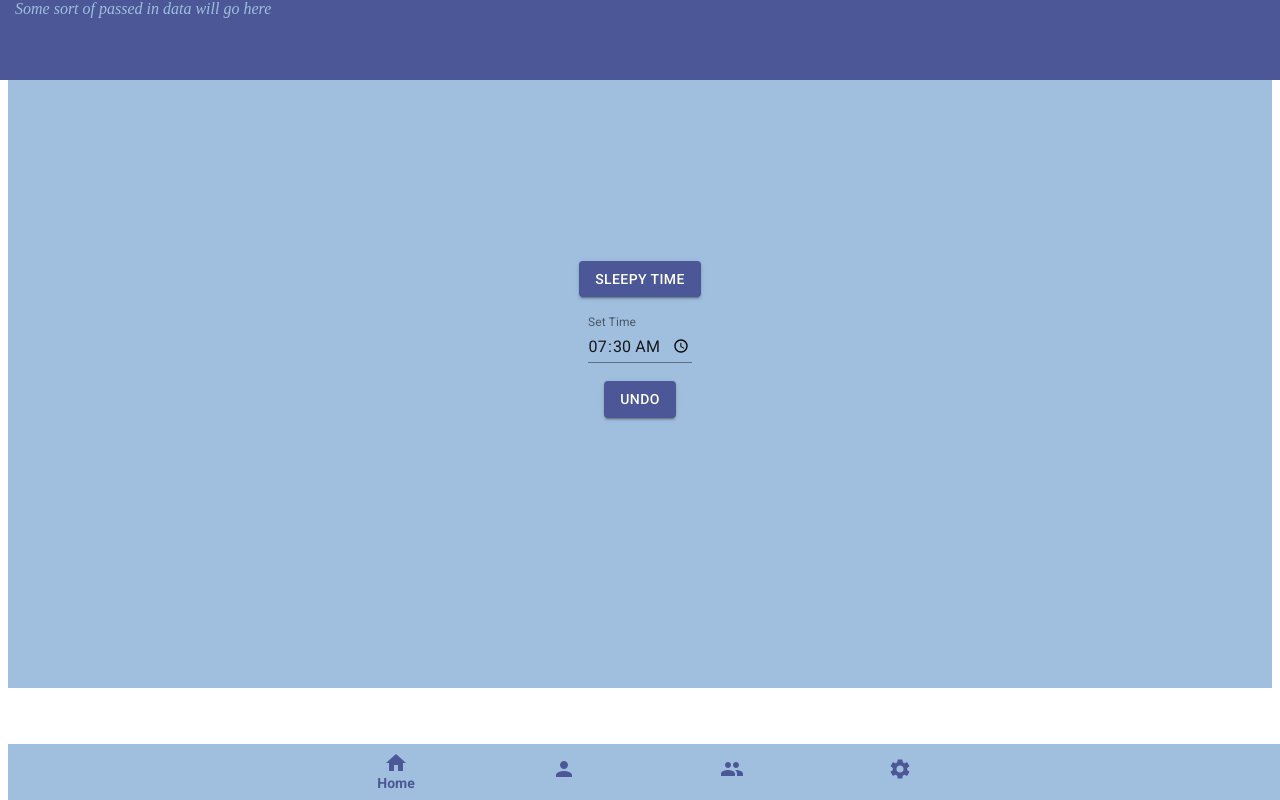
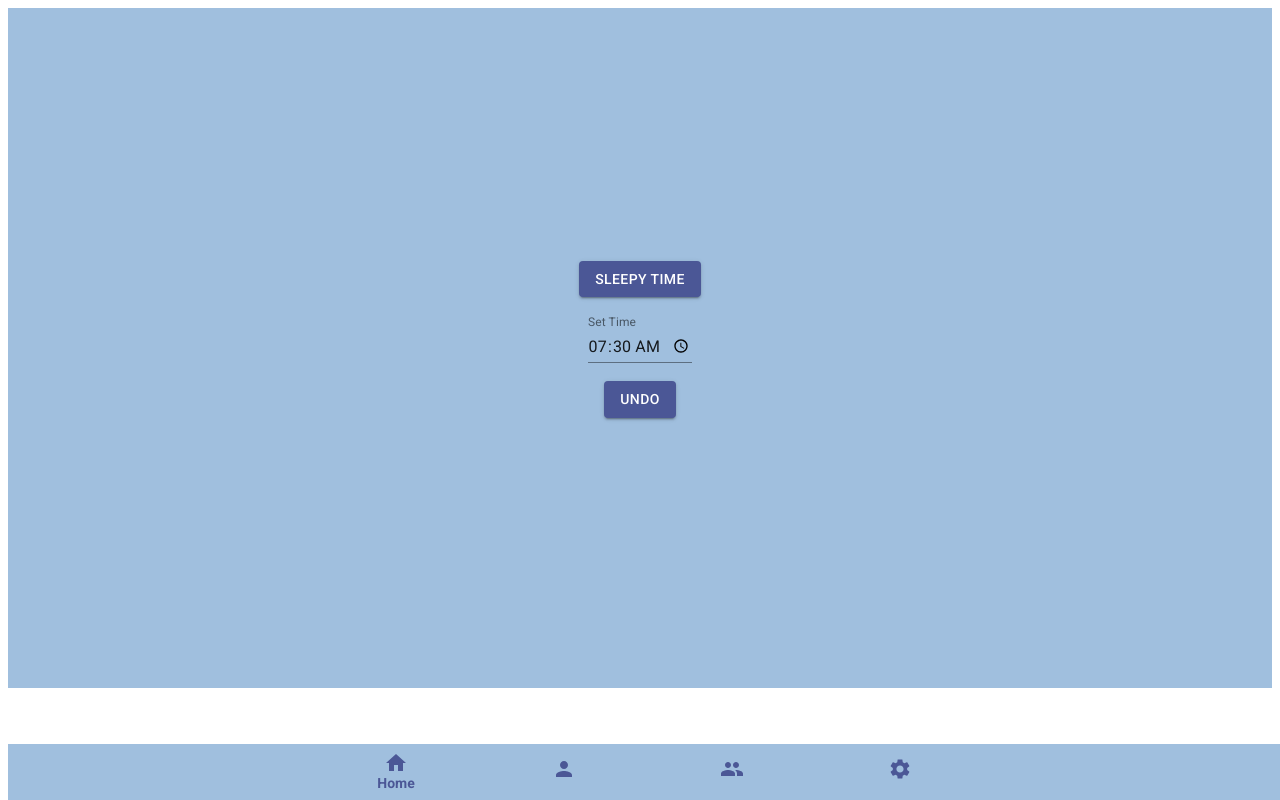
Before and after one commit to tjlaud/React-App-Sleep-Tracker, a React (Create React App) app: page / in a window 1280 px wide. Built offline with nearby package versions, Linux system fonts and the light colour scheme.

Commit message:
Revert "headline rendered in App.js"
This reverts commit cf9b7c4e54cb4cbde685c51bc669b9f203627e9b.

```diff
--- a/src/App.js
+++ b/src/App.js
@@ -11,8 +11,6 @@ import CreateDet from "./pages/CreateDet";
 import ManageDet from "./pages/ManageDet";
 import { DummyDataContext, dummyData } from "./data/index";
 import "./App.scss";
-import Navbar from "./components/Navbar/Navbar";
-import Headline from "./components/Headline/Headline";
 /* Hi Tom, this is going to explain how I propose we get the header and navbar to remain on the page throughout. Right, so below when we render the App component, all
 we're doing is rendering a router at the moment. That's fine and is pretty close to what we want.
 
@@ -28,7 +26,6 @@ function App() {
   return (
     // <<< we can put a <Header /> component in here
     <DummyDataContext.Provider value={dummyData}>
-      <Headline />
       <Router className="routerBox">
         <Login path="/login" default />
         <Signup path="/signup" />
@@ -39,7 +36,6 @@ function App() {
         <ManageDet path="/settings/manage" />
         <Summary path="/summary" />
       </Router>
-      {/* <Navbar></Navbar> */}
     </DummyDataContext.Provider>
     // <<< we can put a <Navbar /> component in here
   );
--- a/src/App.scss
+++ b/src/App.scss
@@ -11,5 +11,4 @@
   text-align: center;
   overflow: hidden;
   background-color: $colour-lightBlue;
-  z-index: 0;
 }
--- a/src/components/Headline/Headline.scss
+++ b/src/components/Headline/Headline.scss
@@ -4,10 +4,6 @@
   position: fixed;
   background-color: $colour-deepBlue;
   top: 0;
-  left: 0;
-  padding-left: 15px;
-  color: $colour-lightBlue;
-  height: 10vh;
+  height: 15vh;
   width: 100%;
-  z-index: 1;
 }
--- a/src/pages/Stats.jsx
+++ b/src/pages/Stats.jsx
@@ -2,6 +2,7 @@ import React, { useContext } from "react";
 import { Box, Fab } from "@material-ui/core";
 import AddIcon from "@material-ui/icons/Add";
 import Navbar from "../components/Navbar/Navbar";
+import Headline from "../components/Headline/Headline";
 import Sleep from "../components/Sleep/Sleep";
 import { DummyDataContext } from "../data/index";
 import "./App.scss";
@@ -12,6 +13,7 @@ function Stats() {
   const { sleepData } = users[0];
   return (
     <Box>
+      <Headline />
       <Box className="personalBox">
         {sleepData.map((sleepObj, index) => {
           return (
--- a/src/pages/Summary.jsx
+++ b/src/pages/Summary.jsx
@@ -7,6 +7,7 @@ import {
   MenuItem,
 } from "@material-ui/core";
 import Navbar from "../components/Navbar/Navbar";
+import Headline from "../components/Headline/Headline";
 import PersonAccordion from "../components/PersonAccordion/PersonAccordion";
 import { DummyDataContext } from "../data/index";
 import "./App.scss";
@@ -26,6 +27,7 @@ function Summary() {
 
   return (
     <Box>
+      <Headline />
       <Box className="summaryBox">
         <FormControl
           variant="outlined"
```
